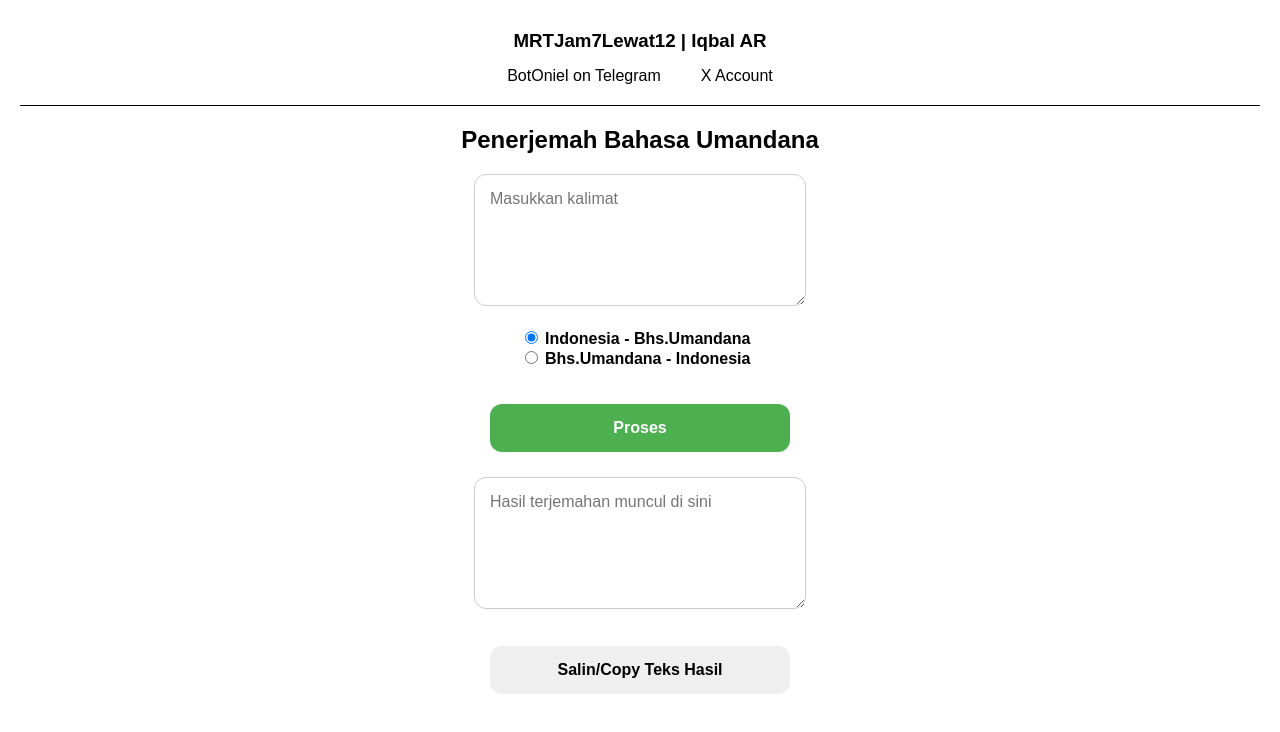
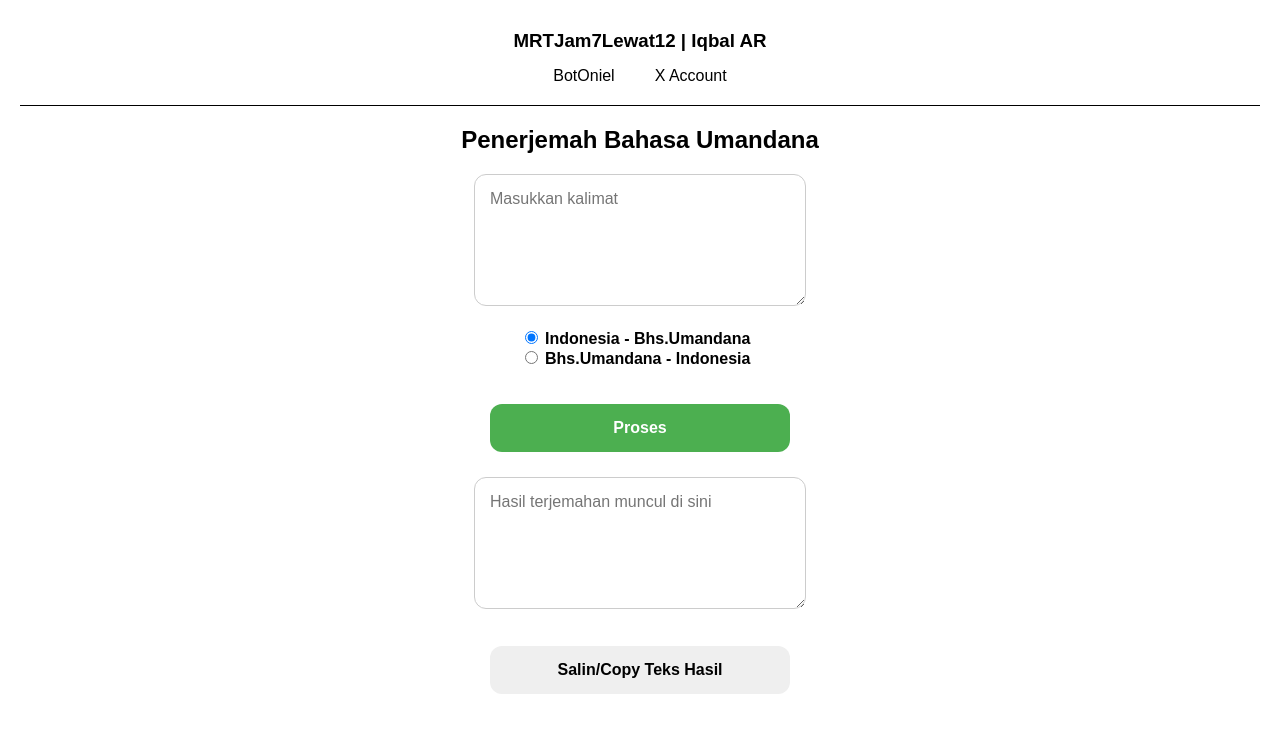
Before and after one commit to iqbalarauf/MutheLanguageTranslator, a plain HTML site: page index.html in a window 1280 px wide. Drawn offline with Linux system fonts and the light colour scheme.

Commit message:
Header Link Update

```diff
--- a/index.html
+++ b/index.html
@@ -119,7 +119,7 @@
         <h3>MRTJam7Lewat12 | Iqbal AR</h3>
 
         <nav>
-            <a href="http://botoniel.iqbalarauf.my.id" target=”_blank”>BotOniel on Telegram</a>
+            <a href="http://botoniel-web.iqbalarauf.my.id" target=”_blank”>BotOniel</a>
             <a href="http://x.com/mrtjam7lewat12" target=”_blank”>X Account</a>
         </nav>
     </header>
```
